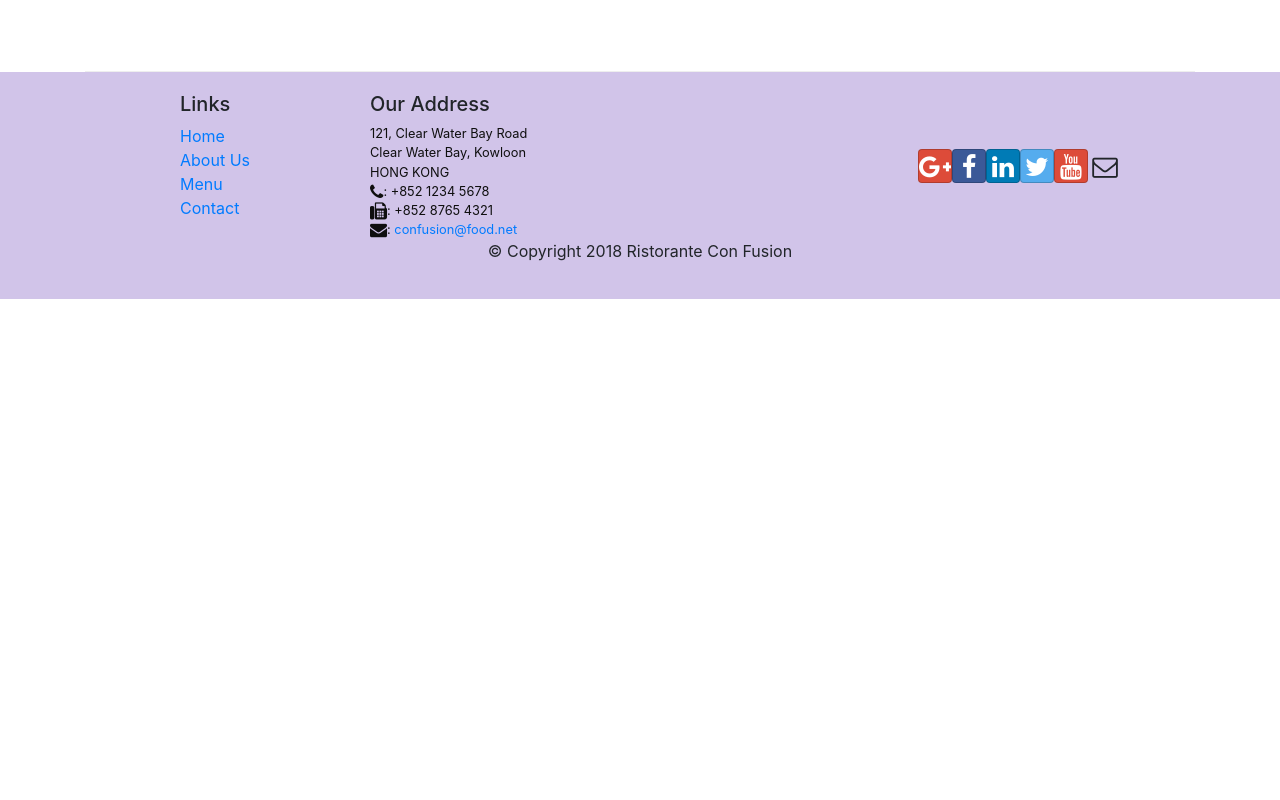
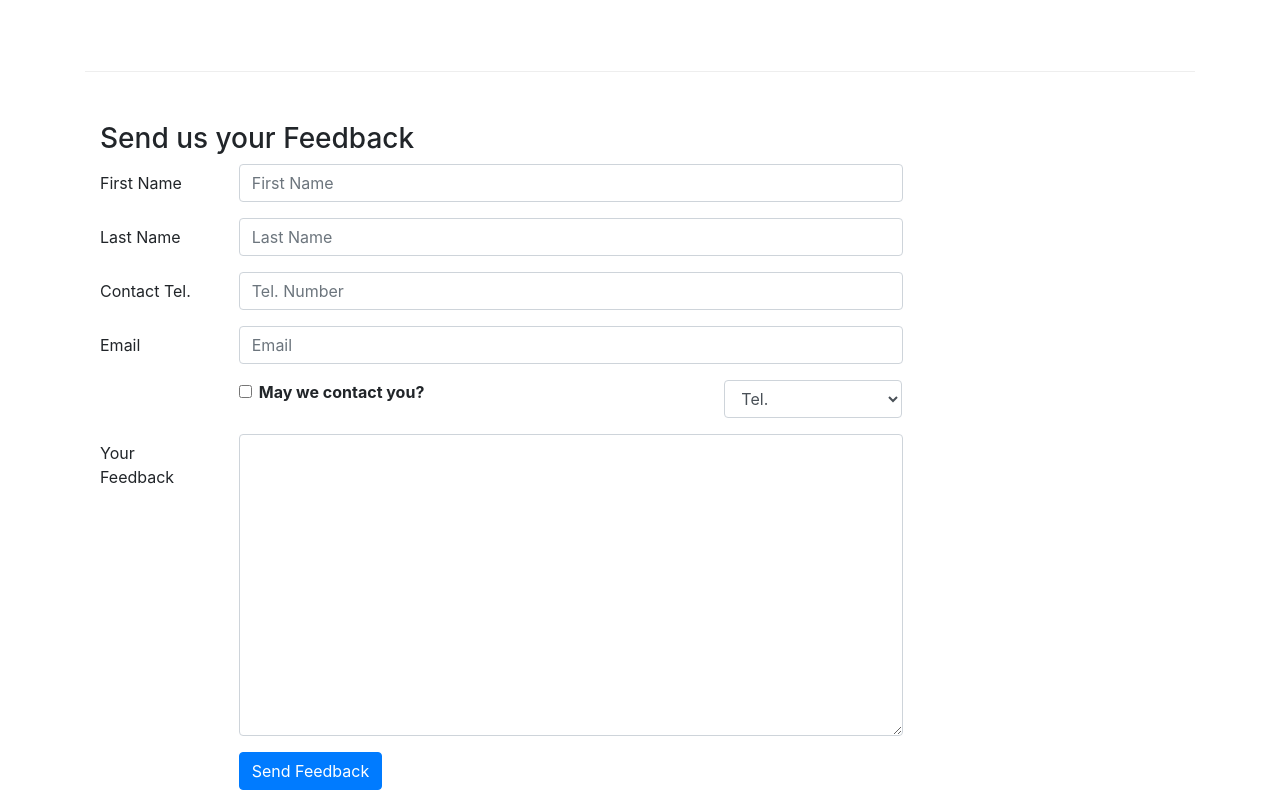
Before and after one commit to Drithyl/React-confusion, a React (Create React App) app: page /contactus in a window 1280 px wide. Shown: the part 800-1600 px from the top of the page. Before the commit the page ends 1099 px from the top, so only its background shows below. Built offline with nearby package versions, Linux system fonts and the light colour scheme.

Commit message:
Controlled Forms

```diff
--- a/src/components/ContactComponent.js
+++ b/src/components/ContactComponent.js
@@ -1,9 +1,58 @@
 
-import React from 'react';
-import { Breadcrumb, BreadcrumbItem } from "reactstrap";
+import React, { Component } from 'react';
+import { Breadcrumb, BreadcrumbItem, Button, Form, FormGroup, Label, Input, Col } from "reactstrap";
 import { Link } from "react-router-dom";
 
-function Contact(props) {
+class Contact extends Component {
+
+  constructor(props) {
+    super(props);
+
+    this.state = {
+      firstname: "",
+      lastname: "",
+      telnum: "",
+      email: "",
+      agree: false,
+      contactType: "Tel.",
+      message: ""
+    };
+
+    //bind the class context into the functions so the this keyword can be used inside them
+    this.handleSubmit = this.handleSubmit.bind(this);
+    this.handleInputChange = this.handleInputChange.bind(this);
+  }
+
+  //handlers for the below's form's input to change the state
+  handleInputChange(event)
+  {
+    const target = event.target;
+
+    //if the target type is a checkbox, the value is stored in the event.target.checked
+    //field, otherwise it gets stored inside the event.target.value field
+    const value = target.type === "checkbox" ? target.checked : target.value;
+
+    //the event.target.name field contains the value of the name attribute given
+    //to the input field in the JSX code below. This name must match the name of
+    //the state key for this code to work
+    const name = target.name;
+
+    this.setState({
+      [name]: value
+    });
+  }
+
+  handleSubmit(event)
+  {
+    console.log(`Current state is ${JSON.stringify(this.state, null, 2)}`);
+    alert(`Current state is ${JSON.stringify(this.state, null, 2)}`);
+
+    //this prevents the default browser behaviour of going to the next page on submit
+    event.preventDefault();
+  }
+
+  render()
+  {
     return(
       <div className="container">
         <div className="row">
@@ -49,8 +98,100 @@
             </div>
           </div>
         </div>
+
+        <div className="row row-content">
+          <div className="col-12">
+            <h3>Send us your Feedback</h3>
+          </div>
+
+          <div className="col-12 col-md-9">
+            {/* Tie in the on-submit event to our functions to handle input */}
+            <Form onSubmit={this.handleSubmit}>
+              {/* FromGroup row defines this as a row inside the form, allowing
+                  us to use Bootstrap's grid system within the form itself*/}
+              <FormGroup row>
+                {/* htmlFor is the JSX equivalent of HTML's for, and marks this
+                    label as belonging to the form element with the same name.
+                    md={2} means for medium screen sizes and above the Label
+                    will occupy two columns. This is an inline style. */}
+                <Label htmlFor="firstname" md={2}>First Name</Label>
+
+                {/* Col md={X} is like using div className="col-X" */}
+                <Col md={10}>
+                  {/* By tying the value to the state this becomes a controlled form,
+                      since the state becomes the single source of truth. We also add
+                      the handler function for the on-change event where we will be
+                      updating the value of the state with what the user inputted */}
+                  <Input type="text" id="firstname" name="firstname" placeholder="First Name" value={this.state.firstname} onChange={this.handleInputChange} />
+                </Col>
+              </FormGroup>
+
+              <FormGroup row>
+                <Label htmlFor="lastname" md={2}>Last Name</Label>
+
+                <Col md={10}>
+                  <Input type="text" id="lastname" name="lastname" placeholder="Last Name" value={this.state.lastname} onChange={this.handleInputChange} />
+                </Col>
+              </FormGroup>
+
+              <FormGroup row>
+                <Label htmlFor="telnum" md={2}>Contact Tel.</Label>
+
+                <Col md={10}>
+                  <Input type="tel" id="telnum" name="telnum" placeholder="Tel. Number" value={this.state.telnum} onChange={this.handleInputChange} />
+                </Col>
+              </FormGroup>
+
+              <FormGroup row>
+                <Label htmlFor="email" md={2}>Email</Label>
+
+                <Col md={10}>
+                  <Input type="email" id="email" name="email" placeholder="Email" value={this.state.email} onChange={this.handleInputChange} />
+                </Col>
+              </FormGroup>
+
+              <FormGroup row>
+                {/* Another way to specify the column size is to write in JS object values,
+                    so this element will occupy 6 columns for medium and above sizes, and
+                    be offset two columns to the right */}
+                <Col md={{size: 6, offset: 2}}>
+                  {/* Create a checkbox group */}
+                  <FormGroup check>
+                    <Label check>
+                      <Input type="checkbox" name="agree" checked={this.state.agree} onChange={this.handleInputChange} /> {" "}<strong>May we contact you?</strong>
+                    </Label>
+                  </FormGroup>
+                </Col>
+
+                <Col md={{size: 3, offset: 1}}>
+                  <Input type="select" name="contactType" value={this.state.contactType} onChange={this.handleInputChange}>
+                    <option>Tel.</option>
+                    <option>Email</option>
+                  </Input>
+                </Col>
+              </FormGroup>
+
+              <FormGroup row>
+                <Label htmlFor="message" md={2}>Your Feedback</Label>
+
+                <Col md={10}>
+                  <Input type="textarea" id="message" name="message" rows="12" value={this.state.message} onChange={this.handleInputChange} />
+                </Col>
+              </FormGroup>
+
+              <FormGroup row>
+                <Col md={{size: 10, offset: 2}}>
+                  <Button type="submit" color="primary">
+                    Send Feedback
+                  </Button>
+                </Col>
+              </FormGroup>
+            </Form>
+          </div>
+        </div>
       </div>
     );
   }
+}
 
 export default Contact;
```
Lines whose indentation alone changed are shown as unchanged.
